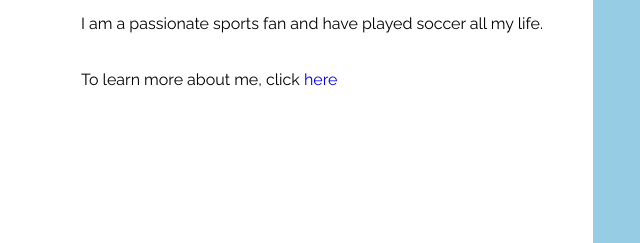
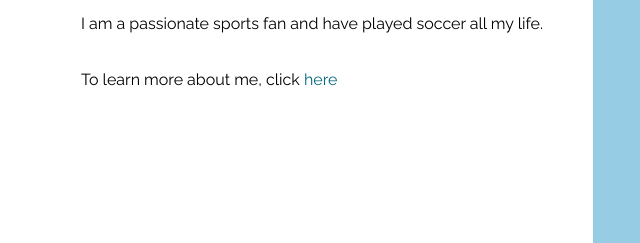
Before and after one commit to jmaxfield21/WebDevPortfolio, a plain HTML site: page index.html in a window 1280 px wide. Shown: the part 263-506 px from the top of the page, 559-1199 px from the left. Drawn offline with Linux system fonts and the light colour scheme.

Commit message:
bug catch

```diff
--- a/css/main.css
+++ b/css/main.css
@@ -107,7 +107,7 @@ p {
 
 .right_col a {
 	text-decoration: none;
-	color: 07677F;
+	color: #07677F;
 }
 
 .right_col a:hover {
```
